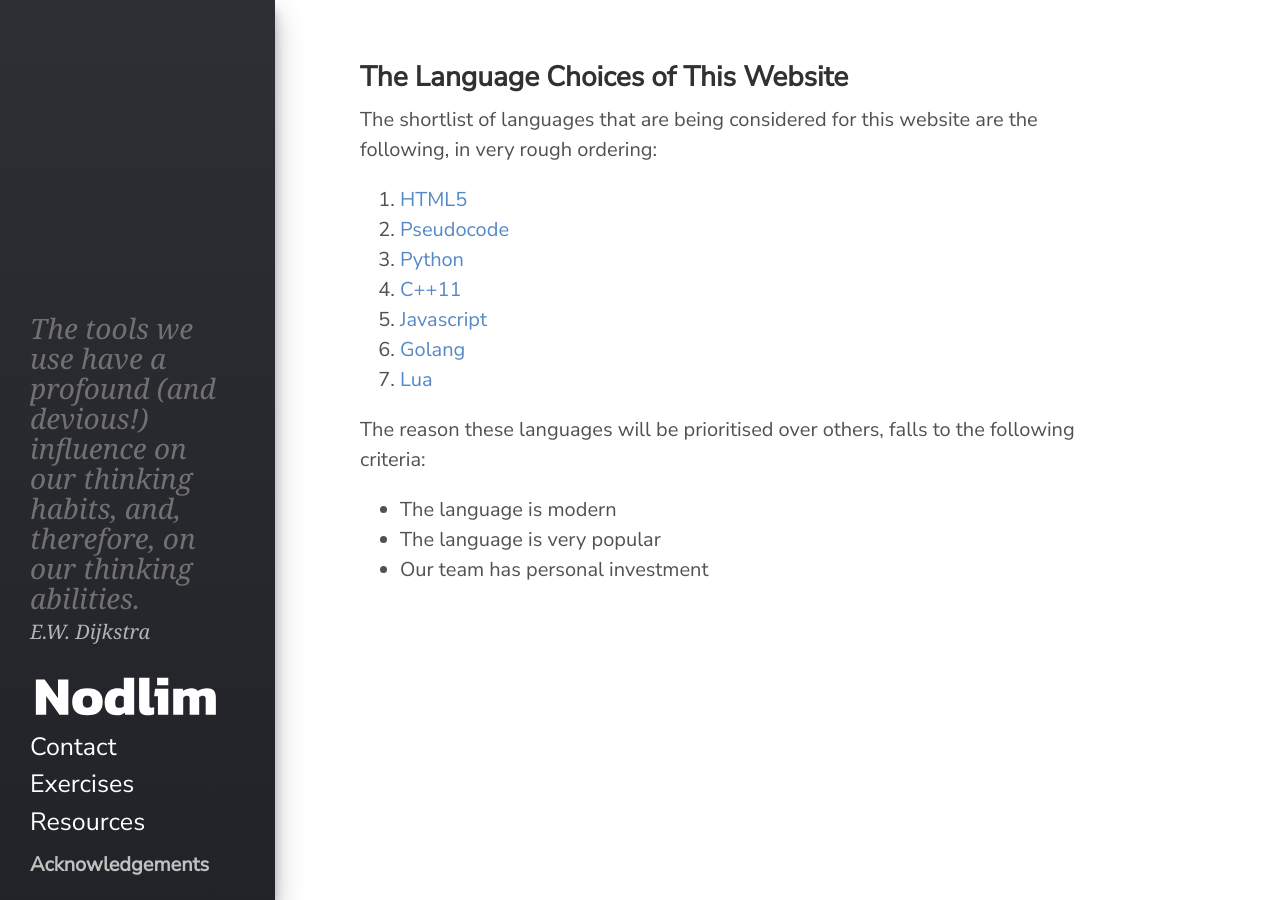
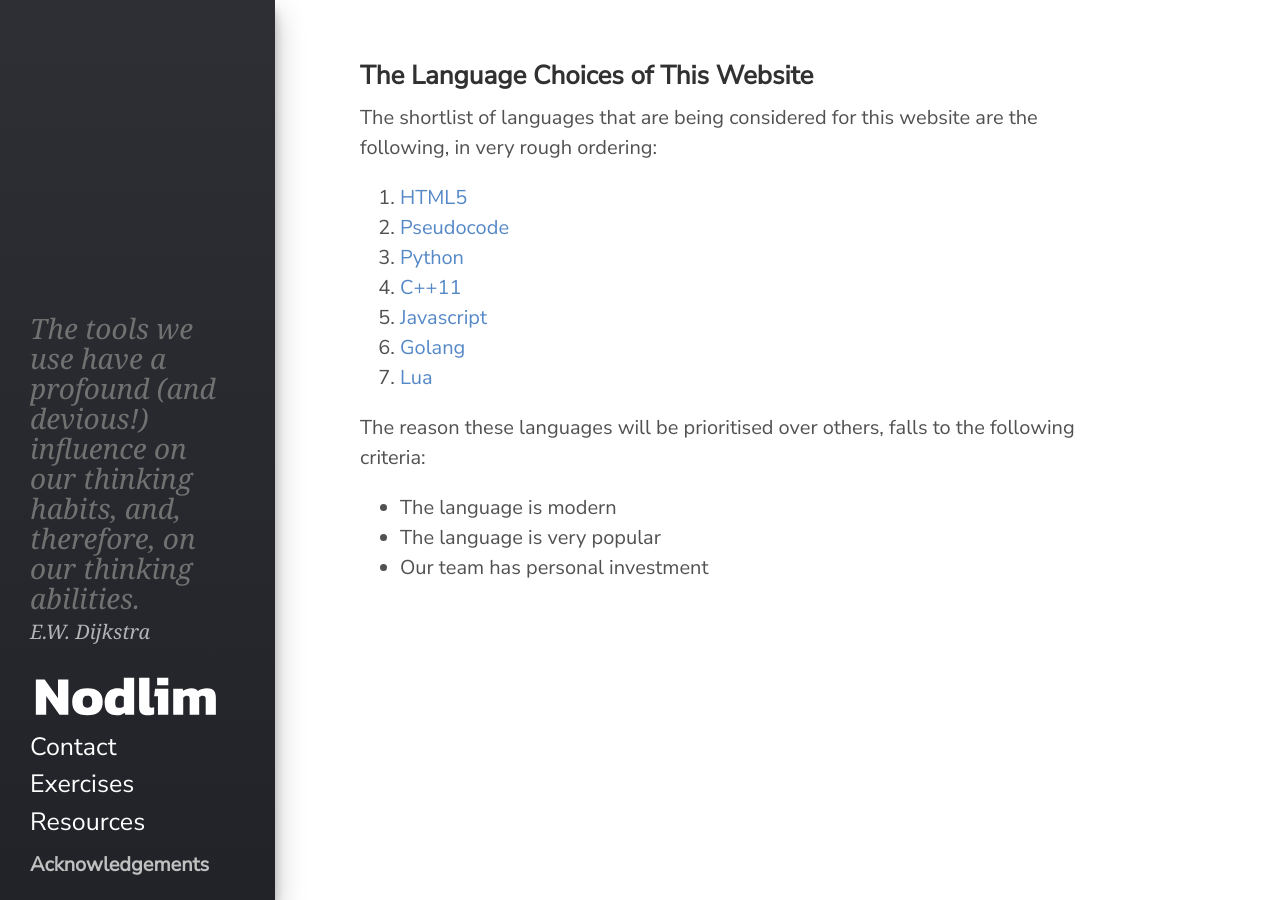
Before and after one commit to kranzuft/nodlim_old, a Jekyll site: the page built from languages.md, in a window 1280 px wide. Built offline with Jekyll 4.4.1, drawn with Linux system fonts in a browser that asks for light colours.

Commit message:
Made headers smaller

```diff
--- a/css/poole.css
+++ b/css/poole.css
@@ -63,10 +63,10 @@ h1, h2, h3, h4, h5, h6 {
   color: #313131;
 }
 h1 {
-  font-size: 2rem;
+  font-size: 1.7rem;
 }
 h2 {
-  font-size: 1.4rem;
+  font-size: 1.3rem;
   margin-top: 1rem;
 }
 h3 {
```
